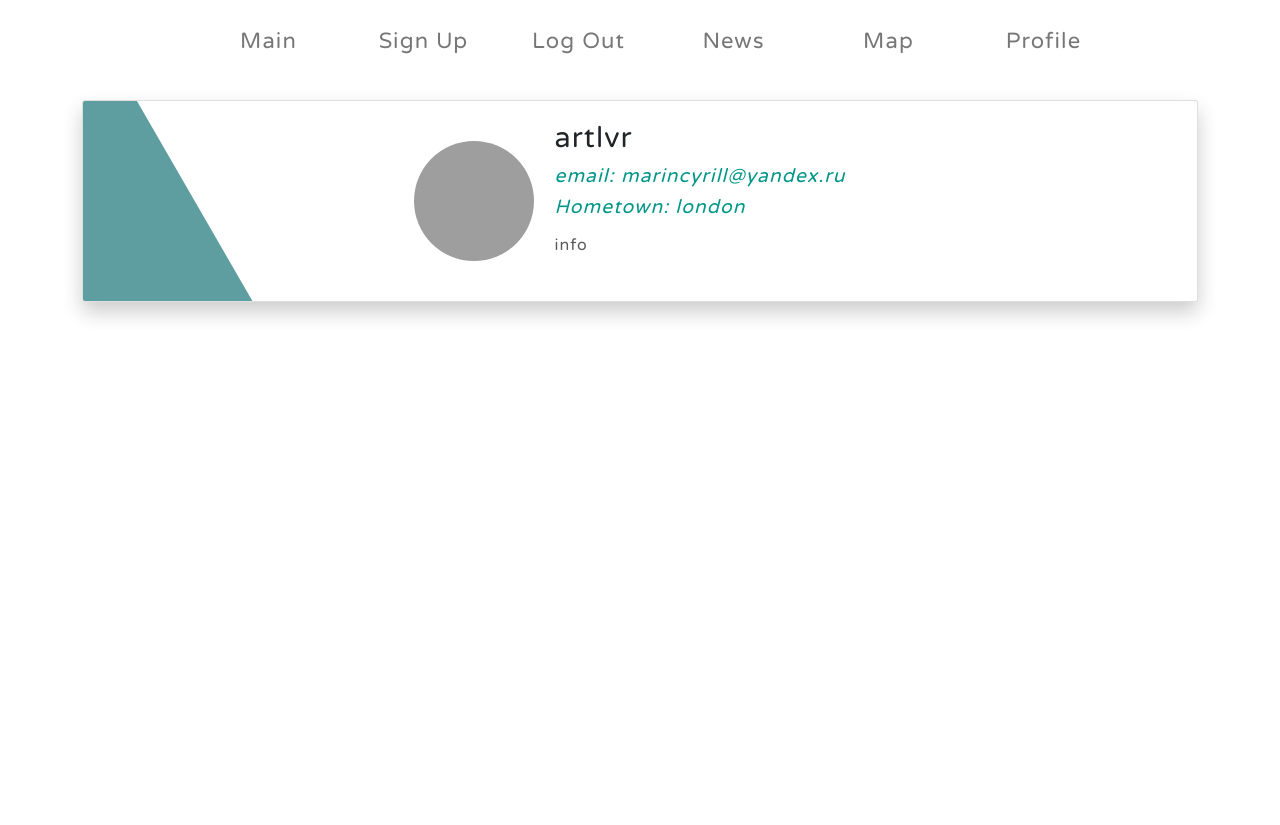
After one commit to artlvruran/weather, a Flask app: a page that uses templates/base.html in a window 1280 px wide. The commit adds this page. Run offline with Flask 2, Linux system fonts and the light colour scheme; a user stored in the database is signed in; data comes from the database, SQL or seed files in the repository; both versions use the stored data as it was after the commit; grey boxes are pictures that could not be loaded.

Commit message:
sign up and log in

```diff
--- a/data/users.py
+++ b/data/users.py
@@ -2,6 +2,8 @@ import datetime
 import sqlalchemy
 from .db_session import SqlAlchemyBase
 from flask_login import UserMixin
+from werkzeug.security import generate_password_hash, check_password_hash
+from hashlib import md5
 
 
 class User(SqlAlchemyBase, UserMixin):
@@ -17,3 +19,13 @@ class User(SqlAlchemyBase, UserMixin):
     hashed_password = sqlalchemy.Column(sqlalchemy.String, nullable=True)
     created_date = sqlalchemy.Column(sqlalchemy.DateTime,
                                      default=datetime.datetime.now)
+
+    def set_password(self, password):
+        self.hashed_password = generate_password_hash(password)
+
+    def check_password(self, password):
+        return check_password_hash(self.hashed_password, password)
+
+    def avatar(self, size):
+        digest = md5(self.email.lower().encode('utf-8')).hexdigest()
+        return f'https://www.gravatar.com/avatar/{digest}?d=identicon&s={size}'
--- a/forms/user.py
+++ b/forms/user.py
@@ -13,12 +13,6 @@ class RegisterForm(FlaskForm):
     about = TextAreaField("About")
     submit = SubmitField('Enter')
 
-    def set_password(self, password):
-        self.hashed_password = generate_password_hash(password)
-
-    def check_password(self, password):
-        return check_password_hash(self.hashed_password, password)
-
 
 class LoginForm(FlaskForm):
     email = EmailField('Email', validators=[DataRequired()])
--- a/main.py
+++ b/main.py
@@ -8,7 +8,7 @@ from flask import Flask, render_template, request, redirect
 from constants import *
 from forms.user import RegisterForm, LoginForm
 from data import db_session
-from flask_login import LoginManager, login_user
+from flask_login import LoginManager, login_user, login_required, current_user, logout_user
 from data.users import User
 
 
@@ -20,6 +20,7 @@ db_session.global_init("db/users.db")
 app = Flask(__name__)
 login_manager = LoginManager()
 login_manager.init_app(app)
+login_manager.login_view = 'login'
 app.config['SECRET_KEY'] = 'yandexlyceum_secret_key'
 
 
@@ -30,6 +31,7 @@ def load_user(user_id):
 
 
 @app.route("/weather/<city>")
+@login_required
 def general(city):
     geocoder_req = f"https://geocode-maps.yandex.ru/1.x/?apikey=40d1649f-0493-4b70-98ba-98533de7710b&geocode={city}&format=json"
     response = requests.get(geocoder_req).json()
@@ -75,7 +77,13 @@ def general(city):
     return render_template('general.html', **params)
 
 
-@app.route("/register")
+@app.route("/logout")
+def logout():
+    logout_user()
+    return redirect('/weather/Moscow')
+
+
+@app.route("/register", methods=['POST', 'GET'])
 def register():
     form = RegisterForm()
     if form.validate_on_submit():
@@ -109,13 +117,22 @@ def login():
         user = db_sess.query(User).filter(User.email == form.email.data).first()
         if user and user.check_password(form.password.data):
             login_user(user, remember=form.remember_me.data)
-            return redirect("/")
+            return redirect(f"/weather/{user.city}")
         return render_template('login.html',
                                message="Incorrect login or password",
                                form=form)
     return render_template('login.html', title='Logging in', form=form)
 
 
+@app.route('/user/<username>')
+@login_required
+def user(username):
+    db_sess = db_session.create_session()
+    user = db_sess.query(User).filter(User.name == username).first()
+    params = {
+        'user': user
+    }
+    return render_template('user.html', **params)
 
 
 """@app.route("/news")
--- a/requirements.txt
+++ b/requirements.txt
@@ -1,3 +1,5 @@
 Flask~=2.0.2
 requests~=2.27.1
-pygeoip~=0.3.2
+SQLAlchemy~=1.4.32
+Werkzeug~=2.0.3
+WTForms~=3.0.1
--- a/static/css/style.css
+++ b/static/css/style.css
@@ -87,3 +87,118 @@ html {
   background: #bbbbbb;
   color: white;
 }
+
+/*
+Profile page
+ */
+.firstinfo, .badgescard{
+  display: flex;
+  justify-content: center;
+  align-items: center;
+}
+
+*, *:before, *:after {
+  box-sizing: border-box;
+}
+
+.content {
+  position: relative;
+  animation: animatop 0.9s cubic-bezier(0.425, 1.14, 0.47, 1.125) forwards;
+}
+
+.card {
+  min-height: 100px;
+  padding: 20px;
+  border-radius: 3px;
+  background-color: white;
+  box-shadow: 0px 10px 20px rgba(0, 0, 0, 0.2);
+  position: relative;
+  overflow: hidden;
+}
+.card:after {
+  content: "";
+  display: block;
+  width: 190px;
+  height: 300px;
+  background: cadetblue;
+  position: absolute;
+  animation: rotatemagic 0.75s cubic-bezier(0.425, 1.04, 0.47, 1.105) 1s both;
+}
+
+.badgescard {
+  padding: 10px 20px;
+  border-radius: 3px;
+  background-color: #ECECEC;
+  width: 480px;
+  box-shadow: 0px 10px 20px rgba(0, 0, 0, 0.2);
+  position: absolute;
+  z-index: -1;
+  left: 10px;
+  bottom: 10px;
+  animation: animainfos 0.5s cubic-bezier(0.425, 1.04, 0.47, 1.105) 0.75s forwards;
+}
+.badgescard span {
+  font-size: 1.6em;
+  margin: 0px 6px;
+  opacity: 0.6;
+}
+
+.firstinfo {
+  flex-direction: row;
+  z-index: 2;
+  position: relative;
+}
+.firstinfo img {
+  border-radius: 50%;
+  width: 120px;
+  height: 120px;
+}
+.firstinfo .profileinfo {
+  padding: 0px 20px;
+}
+.firstinfo .profileinfo h1 {
+  font-size: 1.8em;
+}
+.firstinfo .profileinfo h3 {
+  font-size: 1.2em;
+  color: #009688;
+  font-style: italic;
+}
+.firstinfo .profileinfo p.bio {
+  padding: 10px 0px;
+  color: #5A5A5A;
+  line-height: 1.2;
+  font-style: initial;
+}
+
+@keyframes animatop {
+  0% {
+    opacity: 0;
+    bottom: -500px;
+  }
+  100% {
+    opacity: 1;
+    bottom: 0px;
+  }
+}
+@keyframes animainfos {
+  0% {
+    bottom: 10px;
+  }
+  100% {
+    bottom: -42px;
+  }
+}
+@keyframes rotatemagic {
+  0% {
+    opacity: 0;
+    transform: rotate(0deg);
+    top: -24px;
+    left: -253px;
+  }
+  100% {
+    transform: rotate(-30deg);
+    top: -24px;
+    left: -78px;
+  }
+}
--- a/templates/base.html
+++ b/templates/base.html
@@ -9,20 +9,35 @@
 <body>
     <ul class="menu">
         <li>
-            <a href="/weather/Нижневартовск">Main</a>
+            {% if not current_user.is_anonymous%}
+            <a href="/weather/{{current_user.city}}">Main</a>
+            {% else %}
+            <a href="weather/Moscow">Main</a>
+            {% endif %}
         </li>
         <li>
             <a href="/register">Sign Up</a>
         </li>
+        {% if current_user.is_anonymous %}
         <li>
             <a href="/login">Log In</a>
         </li>
+        {% else %}
+        <li>
+            <a href="/logout">Log Out</a>
+        </li>
+        {% endif %}
         <li>
             <a href="/news">News</a>
         </li>
         <li>
             <a href="/maps">Map</a>
         </li>
+        {% if not current_user.is_anonymous %}
+        <li>
+            <a href="/user/{{ current_user.name }}">Profile</a>
+        </li>
+        {% endif %}
     </ul>
     <!-- Begin page content -->
     <main role="main" class="container">
--- a/templates/login.html
+++ b/templates/login.html
@@ -1,7 +1,7 @@
 {% extends "base.html" %}
 
 {% block content %}
-    <h1>Авторизация</h1>
+    <h1 align="center">Logging in</h1>
     <form action="" method="post">
         {{ form.hidden_tag() }}
         <p>
--- /dev/null
+++ b/templates/user.html
@@ -0,0 +1,18 @@
+{% extends "base.html" %}
+
+{% block content %}
+
+    <div class="content">
+        <div class="card">
+            <div class="firstinfo">
+                <img src="{{ user.avatar(128)}}", alt="oops, something went wrong">
+                <div class="profileinfo">
+                    <h1> {{ user.name }}</h1>
+                    <h3>email: {{ user.email }}</h3>
+                    <h3>Hometown: {{ user.city }}</h3>
+                    <p class="bio">{{user.about}}</p>
+                </div>
+            </div>
+        </div>
+    </div>
+{% endblock %}
```
Also changed, not shown: log_in.py (added, +8 -0 lines), db/users.db, decorators.py (deleted), models.py (deleted), views.py (deleted).
